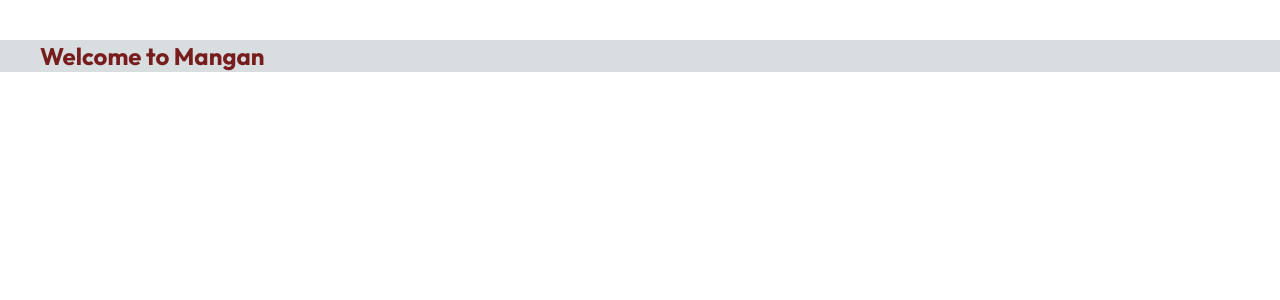
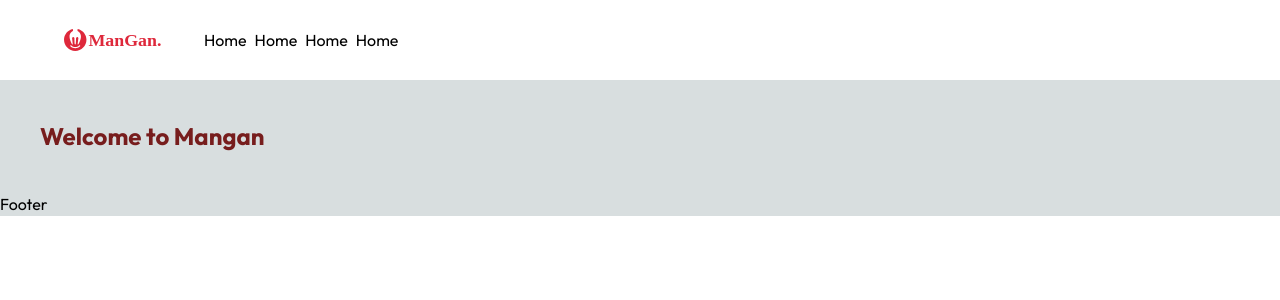
Before and after one commit to noverdan/init-mangan-stucture, a React (Vite) app in the folder frontend/: page / in a window 1280 px wide. Shown: the top 300 px of the page. Built offline with nearby package versions, Linux system fonts and the light colour scheme.

Commit message:
component navbar, belum jd

```diff
--- a/frontend/src/App.jsx
+++ b/frontend/src/App.jsx
@@ -1,21 +1,19 @@
 import Dashboard from "./seller/components/dashboard"
 import { Route, Routes } from "react-router-dom"
+import LandingPage from "./user/pages/LandingPage"
 
 function App() {
   return (
     <div className="bg-[#D8DEDF]">
       <Routes>
+        {/* User Route */}
+        <Route path="/" element={<LandingPage />} />
+
+        {/* Seller Route */}
         <Route path="/dashboard" element={<Dashboard />} />
-        <Route path="/" element={<Home />} />
       </Routes>
     </div>
   )
 }
 
-function Home() {
-  return (
-    <h1 className="font-bold text-2xl text-red-900 m-10">Welcome to Mangan</h1>
-  )
-}
-
 export default App
--- /dev/null
+++ b/frontend/src/user/components/Button.jsx
@@ -0,0 +1,20 @@
+function Button(props) {
+    function buttonType() {
+        switch (props.tipe) {
+            case 'primary':
+                return 'bg-primary-100'
+            case 'secondary':
+                return 'bg-primary-200'
+            default:
+                return 'bg-primary-100'
+        }
+    }
+    return (
+        <>
+            <button
+                className={buttonType() + 'px-4 py-1 rounded text-white font-normal hover:bg-opacity-75 active:bg-primary-100'}
+            >{props.name}</button>
+        </>
+    )
+}
+export default Button
--- /dev/null
+++ b/frontend/src/user/components/Footer.jsx
@@ -0,0 +1,8 @@
+function Footer() {
+    return (
+        <>
+            <h1>Footer</h1>
+        </>
+    )
+}
+export default Footer
--- /dev/null
+++ b/frontend/src/user/components/Navbar.jsx
@@ -0,0 +1,23 @@
+import LocalButton from './Button'
+import LogoMangan from '/logo-mangan.svg'
+
+function Navbar() {
+    return (
+        <div className='flex justify-between items-center px-16 h-20 bg-white '>
+            <div className='flex gap-10 h-full items-center'>
+                <img src={LogoMangan} alt="" width={100} />
+                <div className='flex gap-2'>
+                    <span>Home</span>
+                    <span>Home</span>
+                    <span>Home</span>
+                    <span>Home</span>
+                </div>
+            </div>
+            <div className='flex gap-2'>
+                <LocalButton name="Login" tipe='primary' />
+
+            </div>
+        </div>
+    )
+}
+export default Navbar
--- /dev/null
+++ b/frontend/src/user/pages/LandingPage.jsx
@@ -0,0 +1,14 @@
+import React from 'react';
+import Navbar from '../components/Navbar';
+import Footer from '../components/Footer';
+
+function LandingPage() {
+    return (
+        <>
+            <Navbar />
+            <h1 className="font-bold text-2xl text-red-900 m-10">Welcome to Mangan</h1>
+            <Footer />
+        </>
+    )
+}
+export default LandingPage
```
